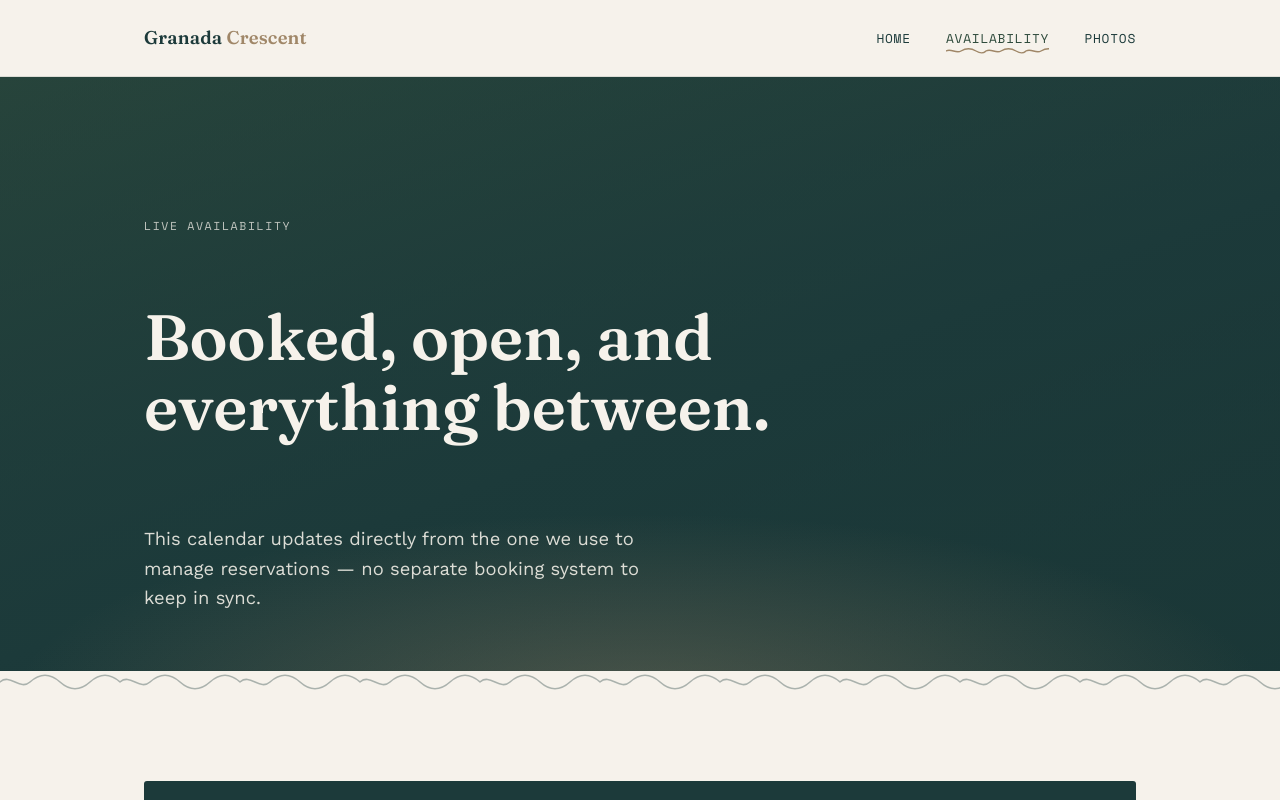
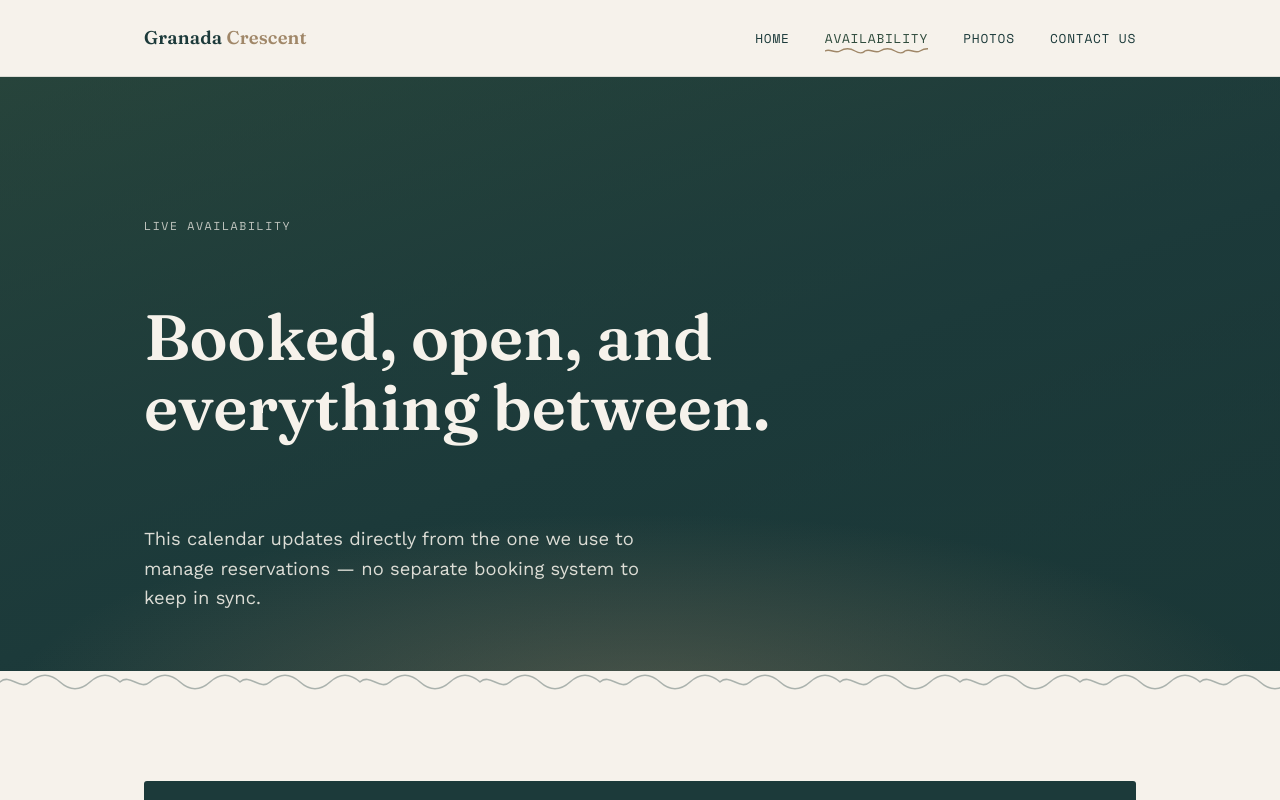
Before and after one commit to liam-butters/granada-suite, a website: page calendar.html in a window 1280 px wide. Shown: the top 800 px of the page. Drawn offline with nearby package versions, Linux system fonts and the light colour scheme.

Commit message:
Update calendar.html

```diff
--- a/calendar.html
+++ b/calendar.html
@@ -15,7 +15,7 @@
     <ul class="nav-links">
       <li><a href="index.html">Home</a></li>
       <li><a href="calendar.html" aria-current="page">Availability</a></li>
-      <li><a href="photos.html">Photos</a></li>
+      <li><a href="photos.html">Photos</a></li>      <li><a href="contact.html">Contact us</a></li>
     </ul>
   </div>
 </nav>
```
